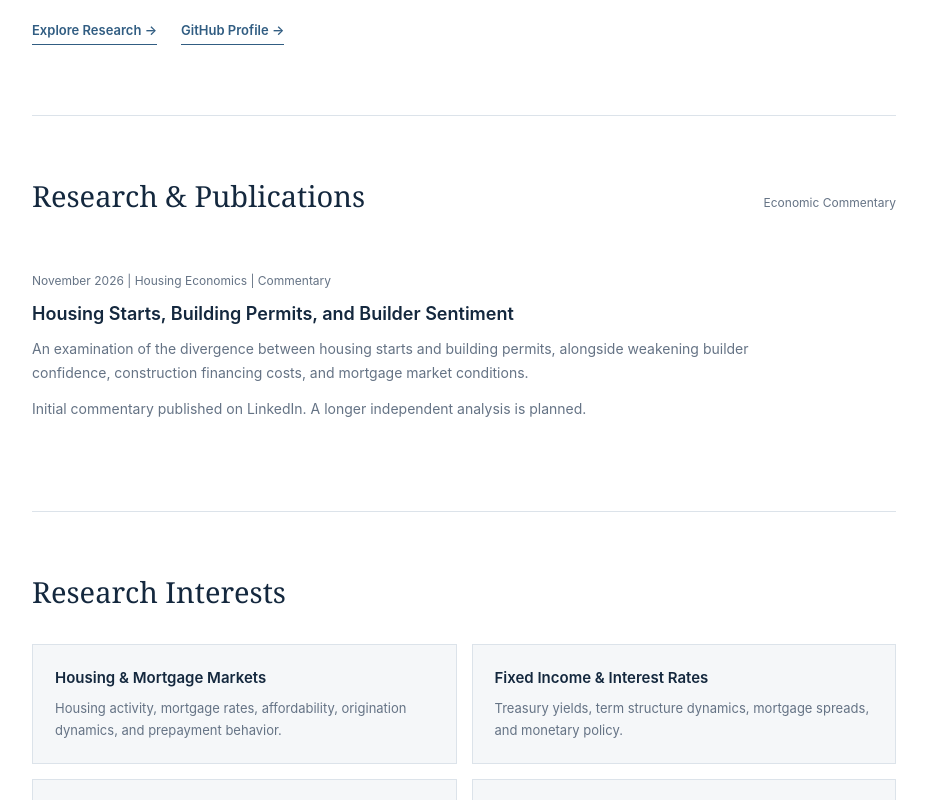
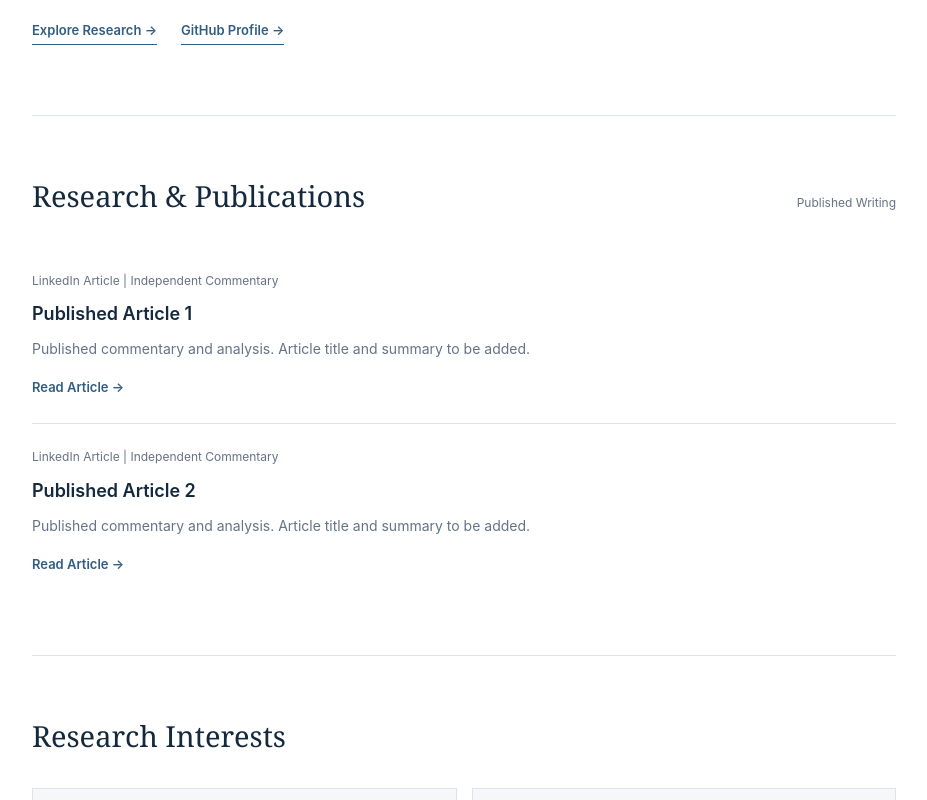
Before and after one commit to Kirthan-Shaker/Kirthan-Shaker.github.io, a plain HTML site: page index.html in a window 1280 px wide. Shown: the part 548-1348 px from the top of the page, without its empty margins (176-1103 px from the left). Drawn offline with Linux system fonts and the light colour scheme.

Commit message:
Revise publications section with new articles
Updated publication section with new article titles and links.

```diff
--- a/index.html
+++ b/index.html
@@ -311,30 +311,47 @@
     <section id="publications">
       <div class="section-heading">
         <h2>Research & Publications</h2>
-        <span class="section-note">Economic Commentary</span>
+        <span class="section-note">Published Writing</span>
       </div>
 
       <article class="publication">
         <div class="meta">
-          November 2026 | Housing Economics | Commentary
+          LinkedIn Article | Independent Commentary
         </div>
 
-        <h3>
-          Housing Starts, Building Permits, and
-          Builder Sentiment
-        </h3>
+        <h3>Published Article 1</h3>
 
         <p>
-          An examination of the divergence between housing
-          starts and building permits, alongside weakening
-          builder confidence, construction financing costs,
-          and mortgage market conditions.
+          Published commentary and analysis.
+          Article title and summary to be added.
         </p>
 
+        <a class="read-link"
+           href="https://lnkd.in/p/eGa9fetE"
+           target="_blank"
+           rel="noopener noreferrer">
+          Read Article &rarr;
+        </a>
+      </article>
+
+      <article class="publication">
+        <div class="meta">
+          LinkedIn Article | Independent Commentary
+        </div>
+
+        <h3>Published Article 2</h3>
+
         <p>
-          Initial commentary published on LinkedIn.
-          A longer independent analysis is planned.
+          Published commentary and analysis.
+          Article title and summary to be added.
         </p>
+
+        <a class="read-link"
+           href="https://lnkd.in/p/e_iuMR-c"
+           target="_blank"
+           rel="noopener noreferrer">
+          Read Article &rarr;
+        </a>
       </article>
 
       <!-- Add future published research articles here. -->
```
